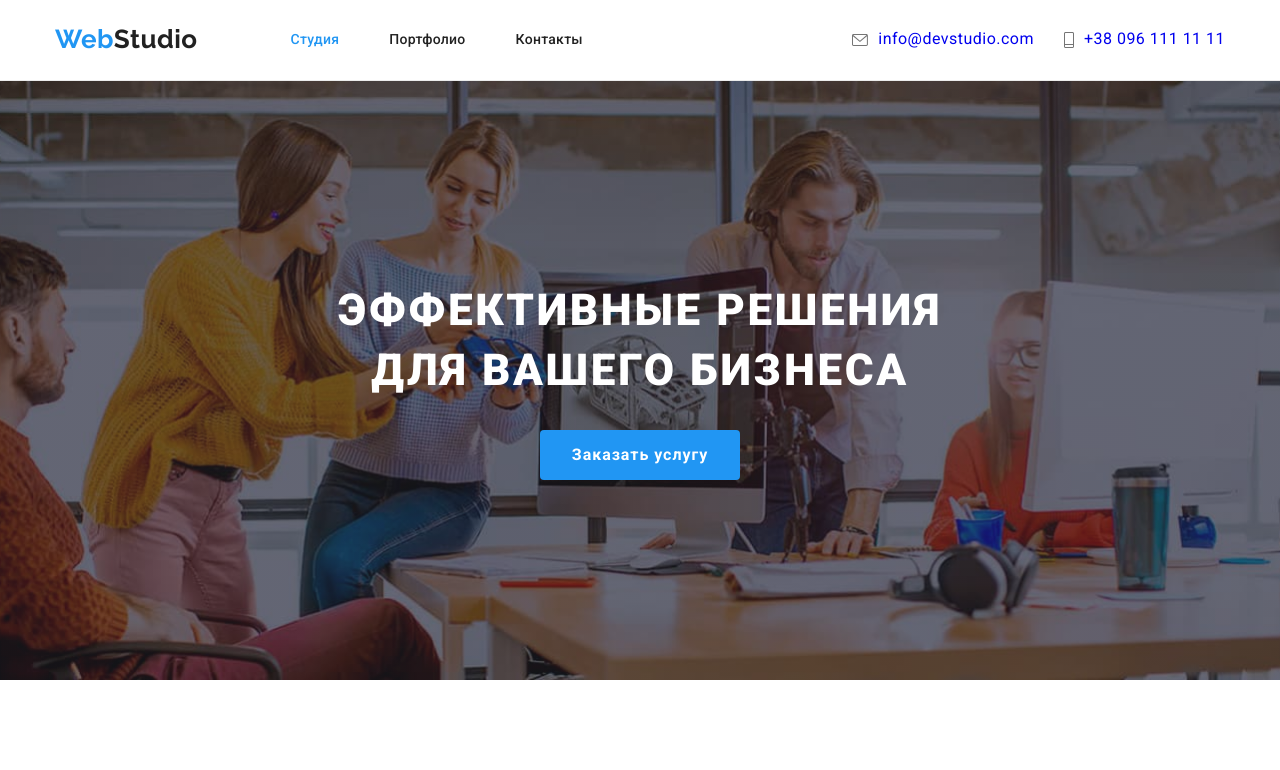
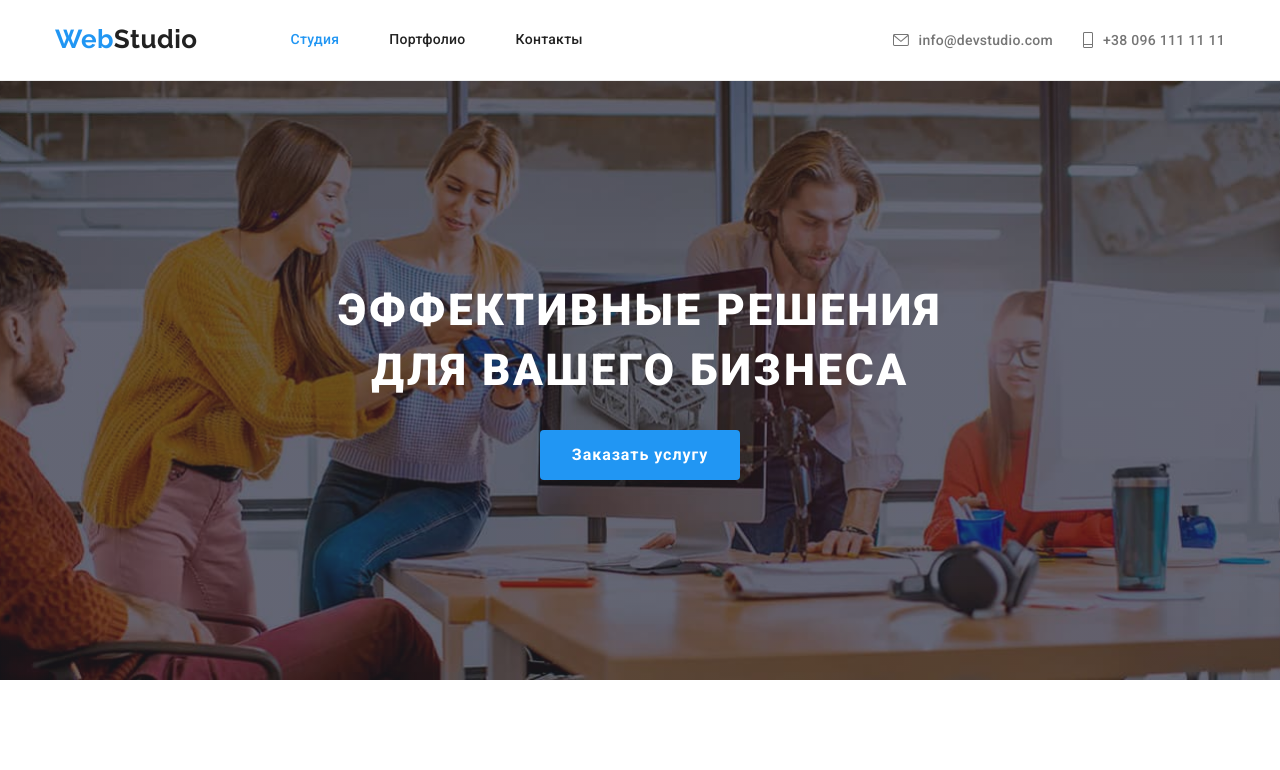
Before and after one commit to SvitUriko/goit-markup-hw-04, a plain HTML site: page index.html in a window 1280 px wide. Shown: the top 770 px of the page. Drawn offline with Linux system fonts and the light colour scheme.

Commit message:
add corrected index html

```diff
--- a/index.html
+++ b/index.html
@@ -38,16 +38,20 @@
 
         <ul class="list header-contacts">
           <li class="item header-contacts-item">
+            <a class="link header-contacts-link" href="mailto:info@devstudio.com">
               <svg class="icon contacts-icon mail" width="16" height="12">
                 <use href="./images/icons.svg#icon-envelope"></use>
               </svg>
-            <a class="link" href="mailto:info@devstudio.com">info@devstudio.com</a>
+              info@devstudio.com</a
+            >
           </li>
           <li class="item header-contacts-item">
+            <a class="link header-contacts-link" href="tel:+380961111111">
               <svg class="icon contacts-icon tel" width="10" height="16">
                 <use href="./images/icons.svg#icon-Vector"></use>
               </svg>
-            <a class="link" href="tel:+380961111111">+38 096 111 11 11</a>
+              +38 096 111 11 11</a
+            >
           </li>
         </ul>
       </div>
```
Lines whose indentation alone changed are shown as unchanged.
